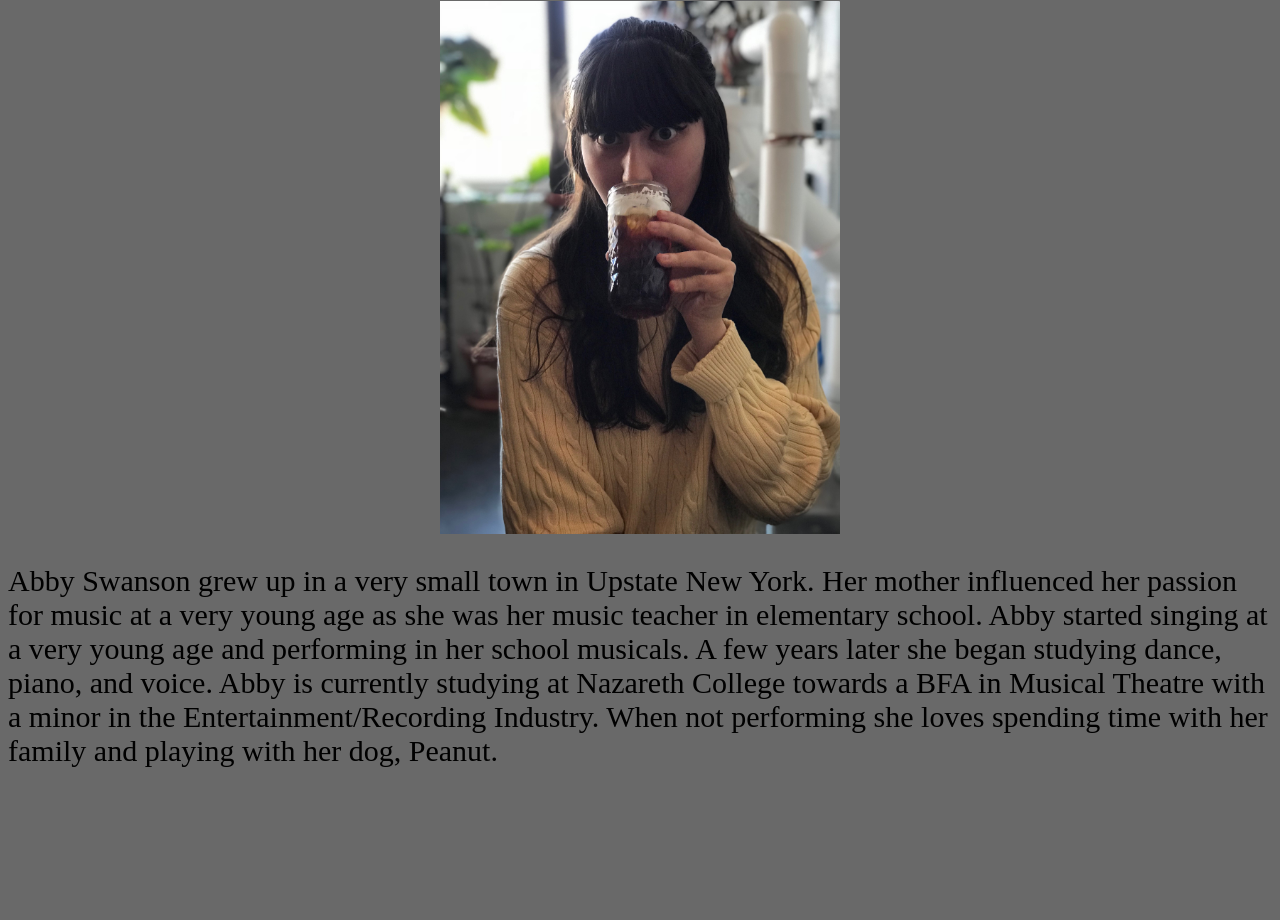
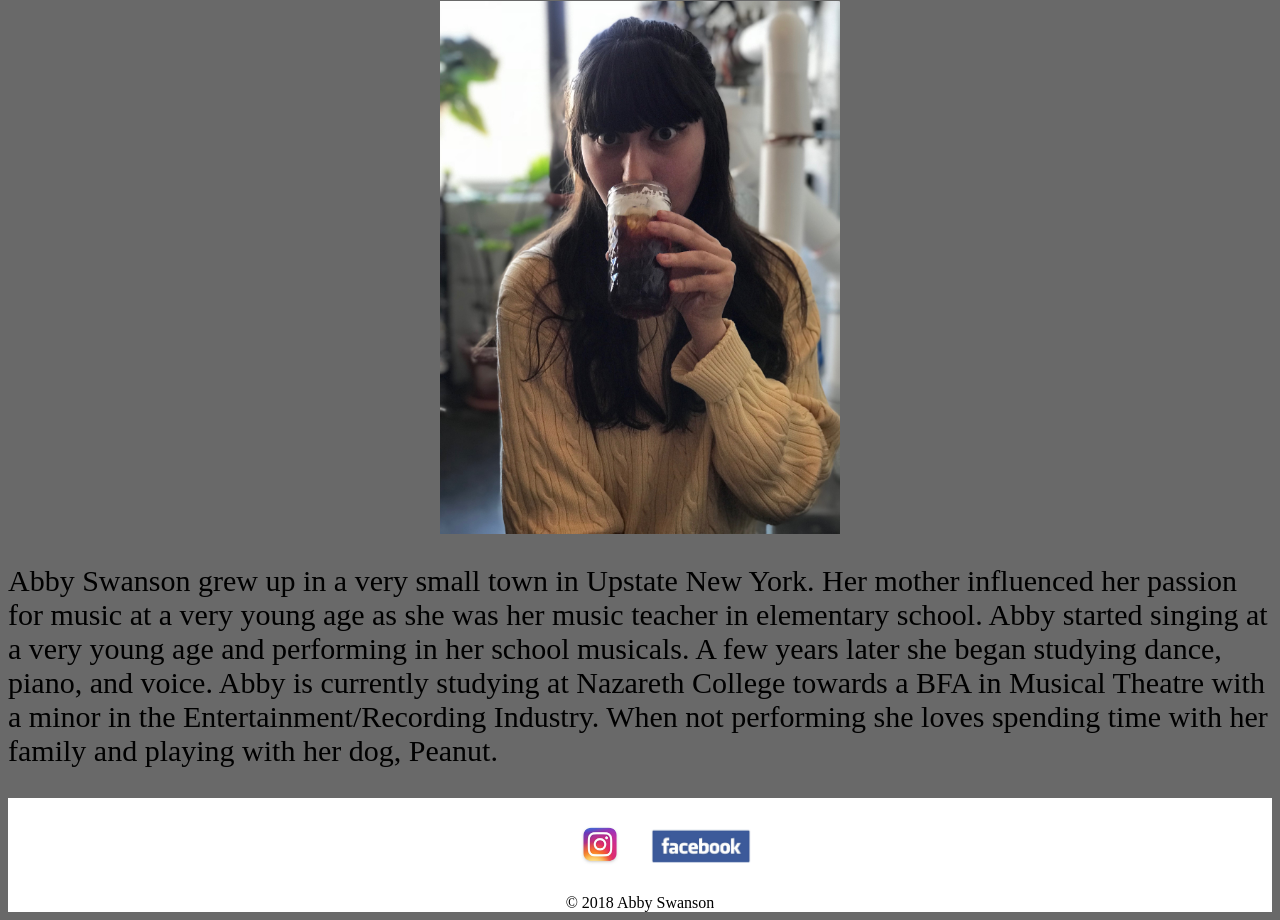
Before and after one commit to aswanso5/assignment3, a plain HTML site: page about.html in a window 1280 px wide. Shown: the part 352-1272 px from the top of the page. Before the commit the page ends 1150 px from the top, so only its background shows below. Drawn offline with Linux system fonts and the light colour scheme.

Commit message:
add logos

```diff
--- a/about.html
+++ b/about.html
@@ -2,7 +2,7 @@
 <html lang="en">
 <head>
     <meta charset="utf-8">
-    <title>About Abby</title>
+    <title>ABOUT - Abby Swanson</title>
     <link rel="stylesheet" type="text/css" href="css/styles.css">
 <style>
 
@@ -32,5 +32,16 @@ p{
     <h1>About</h1>
     <img src="images/IMG_2294.jpg" alt="Abby Swanson" id="abbyswanson">
     <p>Abby Swanson grew up in a very small town in Upstate New York. Her mother influenced her passion for music at a very young age as she was her music teacher in elementary school. Abby started singing at a very young age and performing in her school musicals. A few years later she began studying dance, piano, and voice. Abby is currently studying at Nazareth College towards a BFA in Musical Theatre with a minor in the Entertainment/Recording Industry. When not performing she loves spending time with her family and playing with her dog, Peanut. </p>
-</body>
+   <footer>
+        <nav>
+        <ul>
+         <li><a href=https://www.instagram.com/abby_swanson/><img class="logo" src="images/instagram%20logo.jpg" alt="instagram logo"></li>
+         <li><a href=https://www.facebook.com/profile.php?id=100009725624951><img class="logo"src="images/facebook-logo.jpg" alt="facebook logo"></a></li>
+         </ul>
+        </nav>
+
+        &copy; 2018 Abby Swanson
+        </footer>
+    </body>
+
 </html>
--- a/css/styles.css
+++ b/css/styles.css
@@ -20,14 +20,20 @@ body{
 }
 a{
     text-transform: uppercase;
+    color: black;
+    text-decoration: none;
 }
+a:hover{
+    text-decoration: underline;
+}
+
 .logo {
     height: 6em;
 }
 header {
     display: flex;
     align-items: center;
-    background-color: #333;
+    background-color: white;
 }
 header nav{
     flex: 1;
@@ -45,6 +51,20 @@ main{
     align-items: center;
     flex: 1;
 }
+footer{
+    background-color: white;
+    display:flex;
+    flex-direction: column;
+    align-items: center
+}
+footer nav ul{
+    display: flex;
+}
+footer nav li{
+    list-style-type: none;
+    font-size: .50em;
+    padding: 1em;
+}
 @media screen and (max-width: 30rem){
     header,
     main,
```
Also changed, not shown: index.html (+10 -1 lines), resume.html (+11 -1 lines), images/facebook-logo.jpg (added), images/instagram logo.jpg (added), 1 other file.
